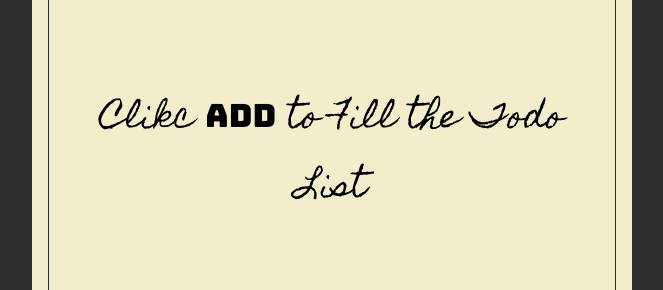
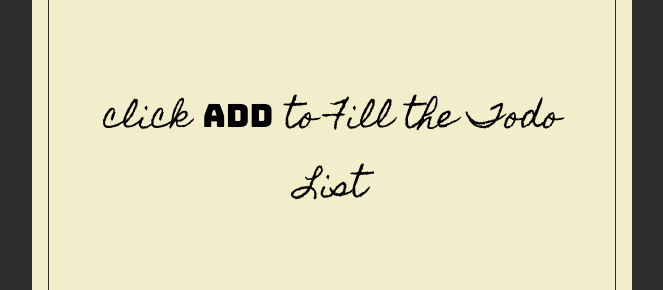
Before and after one commit to WibyFabian08/React-Todo-List, a React (Create React App) app: page / in a window 1280 px wide. Both pictures are taken after a click on the button "Clear". Shown: the part 213-503 px from the top of the page, without its empty margins (308-971 px from the left). Built offline with nearby package versions, Linux system fonts and the light colour scheme.

Commit message:
26. Class Todos Component

```diff
--- a/src/components/todos/Todos.jsx
+++ b/src/components/todos/Todos.jsx
@@ -24,7 +24,7 @@ const Todos = function ({ todos, completeTodo }) {
         })}
       {todos.length === 0 && (
         <div css={styles.todosKosong}>
-          Clikc <span css={styles.addKosong}>Add</span> to Fill the Todo List
+          Click <span css={styles.addKosong}>Add</span> to Fill the Todo List
         </div>
       )}
     </section>
--- /dev/null
+++ b/src/components/todos/TodosCLass.jsx
@@ -0,0 +1,66 @@
+import React from "react";
+import PropTypes from "prop-types";
+import styled from "@emotion/styled";
+
+import Todo from "../todo/TodoCLass";
+
+const StyledTodos = styled.section`
+  display: flex;
+  flex-direction: column;
+
+  min-height: 500px;
+`;
+
+const StyledTodosKosong = styled.div`
+  font-family: "Homemade Apple", sans-serif;
+  font-size: 3.2rem;
+  text-align: center;
+  padding: 16px;
+  text-decoration: lowercase;
+`;
+
+const StyledAddKosong = styled.span`
+  font-family: "Bungee", sans-serif;
+`;
+
+class Todos extends React.Component {
+  render() {
+    const { todos, completeTodo } = this.props;
+    return (
+      <StyledTodos>
+        {todos.length > 0 &&
+          todos.map((todo, index) => {
+            return (
+              <Todo
+                key={index}
+                text={todo.text}
+                isCompleted={todo.isCompleted}
+                completeTodo={completeTodo}
+                index={index}
+              />
+            );
+          })}
+        {todos.length === 0 && (
+          <StyledTodosKosong>
+            {[
+              "click ",
+              <StyledAddKosong>ADD</StyledAddKosong>,
+              " to Fill the Todo List"
+            ]}
+          </StyledTodosKosong>
+        )}
+      </StyledTodos>
+    );
+  }
+
+  static propTypes = {
+    todos: PropTypes.arrayOf(
+      PropTypes.shape({
+        text: PropTypes.string
+      })
+    ),
+    completeTodo: PropTypes.func.isRequired
+  };
+}
+
+export default Todos;
--- a/src/pages/TodoList.jsx
+++ b/src/pages/TodoList.jsx
@@ -3,7 +3,7 @@ import React, { useState } from "react";
 import Paper from "../components/paper/PaperClass";
 import Header from "../components/header/HeaderCLass";
 import TodoForm from "../components/todoFrom/TodoFormCLass";
-import Todos from "../components/todos/Todos";
+import Todos from "../components/todos/TodosCLass";
 
 import Container from "../layout/Container";
 
```
